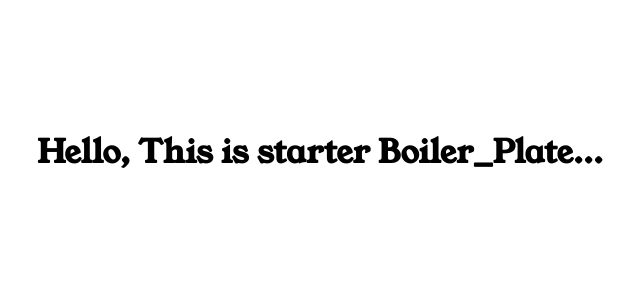
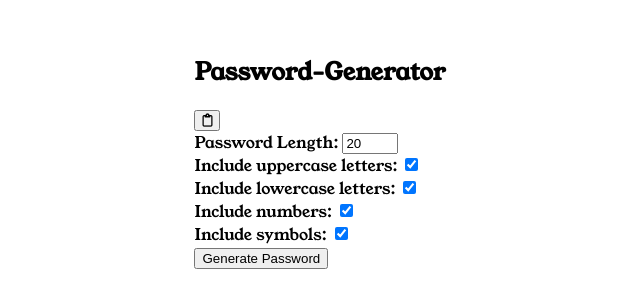
Before and after one commit to SGsubuuu-2322/Password_Generator, a plain HTML site: page index.html in a window 1280 px wide. Shown: the part 248-556 px from the top of the page, without its empty margins (320-960 px from the left). Drawn offline with Linux system fonts and the light colour scheme.

Commit message:
Added the structure code for this project...

```diff
--- a/index.html
+++ b/index.html
@@ -3,19 +3,50 @@
   <head>
     <meta charset="UTF-8" />
     <meta name="viewport" content="width=device-width, initial-scale=1.0" />
-    <!-- <link
+    <link
       rel="stylesheet"
       href="https://cdnjs.cloudflare.com/ajax/libs/font-awesome/6.4.2/css/all.min.css"
       integrity="sha512-z3gLpd7yknf1YoNbCzqRKc4qyor8gaKU1qmn+CShxbuBusANI9QpRohGBreCFkKxLhei6S9CQXFEbbKuqLg0DA=="
       crossorigin="anonymous"
       referrerpolicy="no-referrer"
-    /> -->
+    />
     <link rel="stylesheet" type="text/css" href="style.css" />
-    <title>Starter_BoilerPlate</title>
+    <title>Password-Generator</title>
   </head>
   <body>
-    <h1>Hello, This is starter Boiler_Plate...</h1>
+    <div class="container">
+      <h2>Password-Generator</h2>
+      <div class="result-container">
+        <span class="result"></span>
+        <button class="btn" id="clipboard">
+          <i class="far fa-clipboard"></i>
+        </button>
+      </div>
+      <div class="settings">
+        <div class="setting">
+          <label>Password Length: </label>
+          <input type="number" id="length" min="4" max="20" value="20" />
+        </div>
+        <div class="setting">
+          <label>Include uppercase letters: </label>
+          <input type="checkbox" id="uppercase" checked />
+        </div>
+        <div class="setting">
+          <label>Include lowercase letters: </label>
+          <input type="checkbox" id="lowercase" checked />
+        </div>
+        <div class="setting">
+          <label>Include numbers: </label>
+          <input type="checkbox" id="numbers" checked />
+        </div>
+        <div class="setting">
+          <label>Include symbols: </label>
+          <input type="checkbox" id="symbols" checked />
+        </div>
+      </div>
 
+      <button class="btn btn-large" id="generate">Generate Password</button>
+    </div>
     <script src="script.js"></script>
   </body>
 </html>
```
